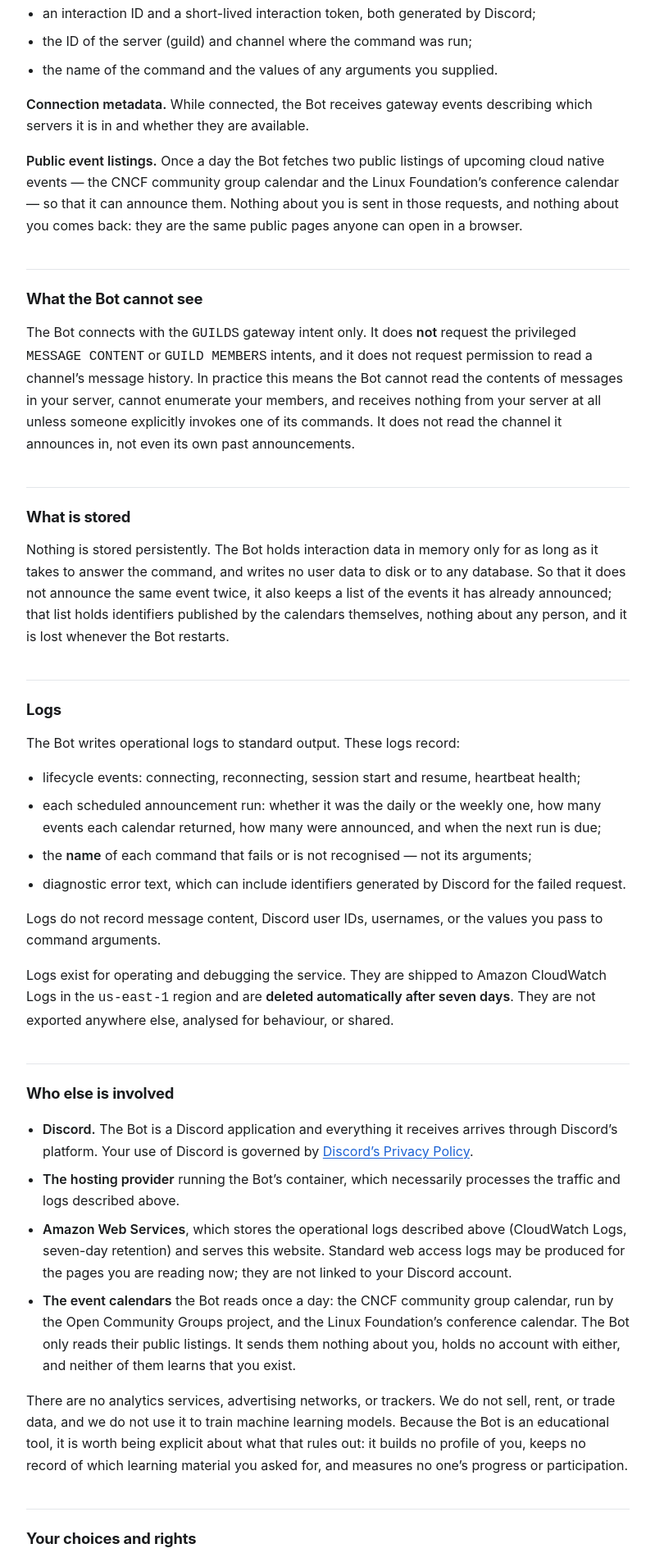
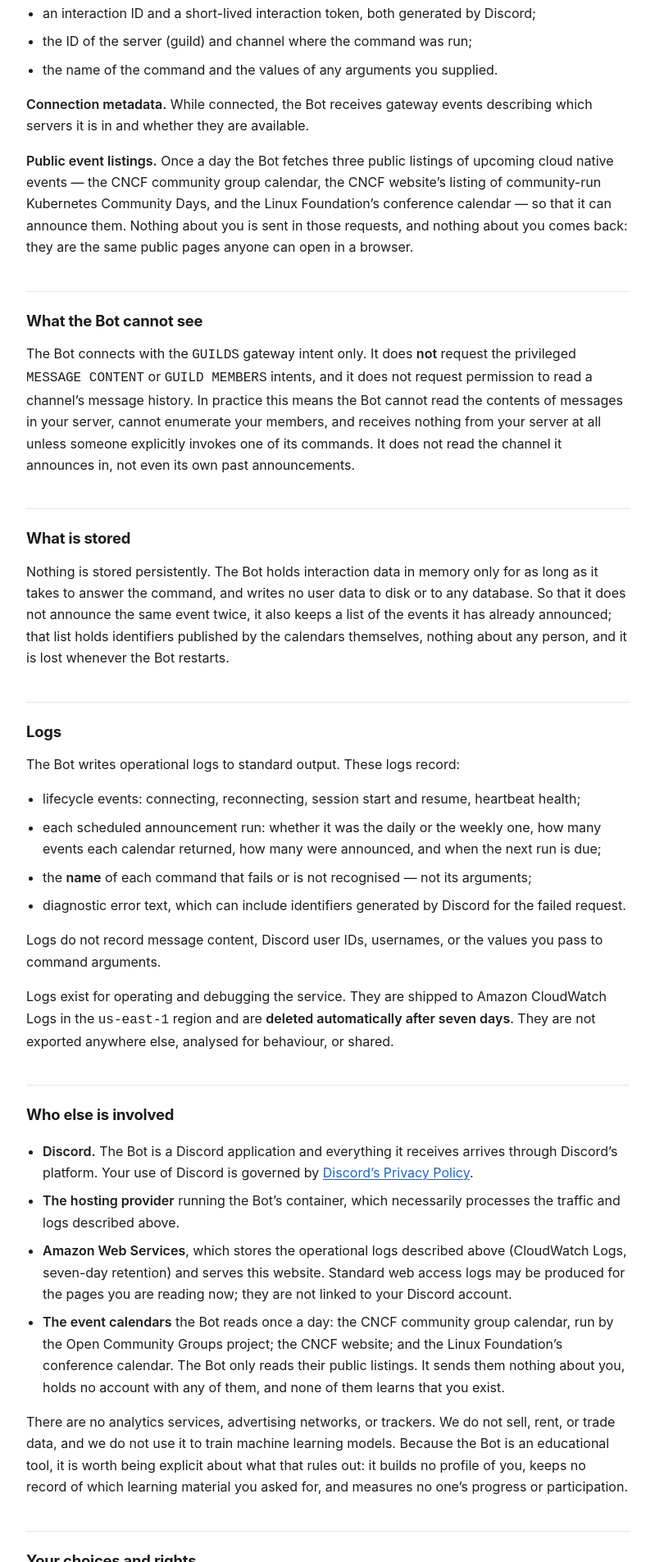
Before and after one commit to kenesparta/cnayp-discord-bot, a plain HTML site: page site/privacy.html in a window 1280 px wide. Shown: the part 714-2619 px from the top of the page at 82% size, without its empty margins (240-1039 px from the left). Drawn offline with Linux system fonts and the light colour scheme.

Commit message:
Say in the policy that there is a third calendar
The Privacy Policy counts the listings the bot reads, so adding one made two
sentences wrong: what it fetches, and who else is involved. Both now name the
CNCF website alongside the community groups and the Linux Foundation.

Counting them in prose is deliberate. A reader can check the number against what
the bot does, and the next person to add a source has to come back here.

```diff
--- a/site/privacy.html
+++ b/site/privacy.html
@@ -45,11 +45,11 @@
   </ul>
   <p><strong>Connection metadata.</strong> While connected, the Bot receives gateway events
   describing which servers it is in and whether they are available.</p>
-  <p><strong>Public event listings.</strong> Once a day the Bot fetches two public listings of
-  upcoming cloud native events &mdash; the CNCF community group calendar and the Linux
-  Foundation&rsquo;s conference calendar &mdash; so that it can announce them. Nothing about you is
-  sent in those requests, and nothing about you comes back: they are the same public pages anyone can
-  open in a browser.</p>
+  <p><strong>Public event listings.</strong> Once a day the Bot fetches three public listings of
+  upcoming cloud native events &mdash; the CNCF community group calendar, the CNCF website&rsquo;s
+  listing of community-run Kubernetes Community Days, and the Linux Foundation&rsquo;s conference
+  calendar &mdash; so that it can announce them. Nothing about you is sent in those requests, and
+  nothing about you comes back: they are the same public pages anyone can open in a browser.</p>
 
   <h2>What the Bot cannot see</h2>
   <p>The Bot connects with the <code>GUILDS</code> gateway intent only. It does <strong>not</strong>
@@ -94,9 +94,10 @@
     (CloudWatch Logs, seven-day retention) and serves this website. Standard web access logs may be
     produced for the pages you are reading now; they are not linked to your Discord account.</li>
     <li><strong>The event calendars</strong> the Bot reads once a day: the CNCF community group
-    calendar, run by the Open Community Groups project, and the Linux Foundation&rsquo;s conference
-    calendar. The Bot only reads their public listings. It sends them nothing about you, holds no
-    account with either, and neither of them learns that you exist.</li>
+    calendar, run by the Open Community Groups project; the CNCF website; and the Linux
+    Foundation&rsquo;s conference calendar. The Bot only reads their public listings. It sends them
+    nothing about you, holds no account with any of them, and none of them learns that you
+    exist.</li>
   </ul>
   <p>There are no analytics services, advertising networks, or trackers. We do not sell, rent, or
   trade data, and we do not use it to train machine learning models. Because the Bot is an
```
Also changed, not shown: 2 other files.
